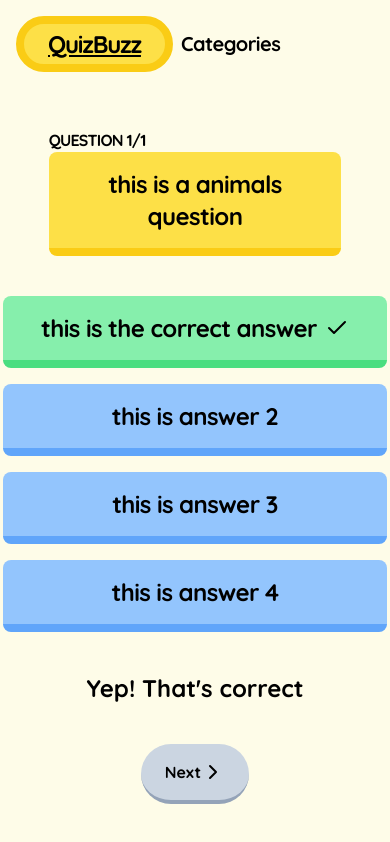
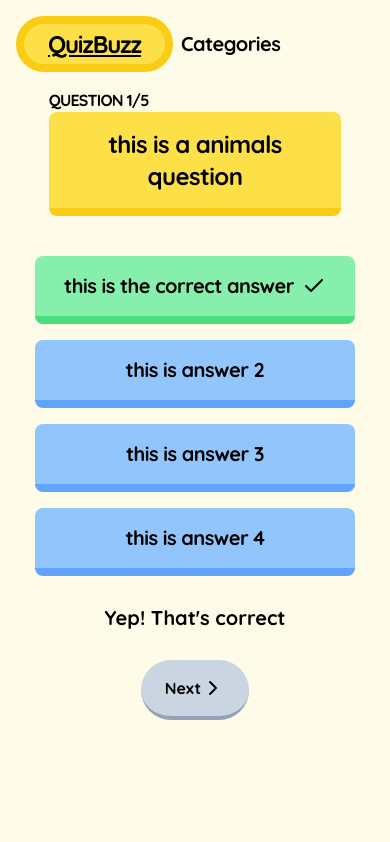
Before and after one commit to tomchaweb/quizbuzz, a Next.js app: page /categories/animals in a window 390 px wide. Both pictures are taken after a click on the element "this is the correct answer". Shown: the top 842 px of the page. Built offline with nearby package versions, Linux system fonts and the light colour scheme.

Commit message:
add more questions to data and add more responsiveness for mobile

```diff
--- a/src/app/categories/[category]/page.tsx
+++ b/src/app/categories/[category]/page.tsx
@@ -41,7 +41,7 @@ export default function Home({ params }: { params: categoryParams }) {
   // get current question
   useEffect(() => {
     setCurrentQuestion(filteredQuestions[questionNumber])
-  }, [currentQuestion, questionNumber, filteredQuestions])
+  }, [questionNumber])
 
   // randomise order of answers
   useEffect(() => {
@@ -82,7 +82,7 @@ export default function Home({ params }: { params: categoryParams }) {
   }
 
   return (
-    <main className="mt-10 h-[100vh]">
+    <main className="md:mt-10 h-[100vh]">
       <div className="w-fit mx-auto md:mt-20">
         <span className="font-bold uppercase tracking-tighter">Question {questionNumber + 1}/{filteredQuestions.length}</span>
         <Question questionText={currentQuestion.question} />
@@ -105,8 +105,8 @@ export default function Home({ params }: { params: categoryParams }) {
           )}
       </div>
       {guessedCorrect && questionAnswered
-        ? <div className="w-fit mx-auto mt-10 text-center text-2xl font-bold"><span>Yep! That&apos;s correct</span></div>
-        : questionAnswered && <div className="w-fit mx-auto mt-10 text-center text-2xl font-bold"><span>Wrong! The correct answer was {currentCorrectAnswer}</span></div>
+        ? <div className="w-fit mx-auto mt-5 p-2 text-center text-xl md:text-2xl font-bold"><span>Yep! That&apos;s correct</span></div>
+        : questionAnswered && <div className="w-fit mx-auto mt-5 p-2 text-center text-xl md:text-2xl font-bold"><span>Wrong! The correct answer was {currentCorrectAnswer}</span></div>
       }
       {questionAnswered && !quizEnded && <NextButton handleClick={() => {
         if (questionNumber < filteredQuestions.length - 1) {
@@ -117,9 +117,9 @@ export default function Home({ params }: { params: categoryParams }) {
         }
       }} />}
       {quizEnded &&
-        <div className="w-fit mx-auto mt-10 px-4 text-center flex flex-col gap-4 text-2xl font-bold">
-          <span>That&apos;s the Quiz! You got {Math.round(score / filteredQuestions.length * 100)}% correct</span>
-          <Link href="/categories" className="px-6 py-1 rounded-full border-green-400 border-4 bg-green-300">Play Again</Link>
+        <div className="w-fit mx-auto mt-5 px-4 text-center flex flex-col md:gap-4 text-2xl font-bold">
+          <span className="text-xl md:text-2xl">That&apos;s the Quiz! You got {Math.round(score / filteredQuestions.length * 100)}% correct</span>
+          <Link href="/categories" className="px-6 py-1 mt-2 rounded-full border-green-400 border-4 bg-green-300">Play Again</Link>
         </div>
       }
     </main>
--- a/src/app/layout.tsx
+++ b/src/app/layout.tsx
@@ -8,7 +8,7 @@ const inter = Inter({ subsets: ["latin"] });
 const quicksand = Quicksand({ subsets: ["latin"], display: "swap" })
 
 export const metadata: Metadata = {
-  title: "Create Next App",
+  title: "QuizBuzz",
   description: "Generated by create next app",
 };
 
--- a/src/components/Answer.tsx
+++ b/src/components/Answer.tsx
@@ -2,7 +2,7 @@
 
 export default function Answer({ answerText, handleClick }: { answerText: string, handleClick?: React.MouseEventHandler }) {
   return (
-    <div onClick={handleClick} className="answer w-96 p-4 text-center text-2xl font-bold tracking-tight bg-blue-300 rounded-lg border-blue-400 border-b-8 hover:bg-blue-400 hover:cursor-pointer transition-all">
+    <div onClick={handleClick} className="answer w-80 md:w-96 p-4 text-center text-xl md:text-2xl font-bold tracking-tight bg-blue-300 rounded-lg border-blue-400 border-b-8 hover:bg-blue-400 hover:cursor-pointer transition-all">
       <span>{answerText}</span>
     </div>
   )
--- a/src/components/CategoryBadge.tsx
+++ b/src/components/CategoryBadge.tsx
@@ -3,7 +3,7 @@ import Link from "next/link";
 export default function CategoryBadge({ icon, color, borderColor, category }: { icon: React.ReactNode, color: string, borderColor: string, category: string }) {
 
   return (
-    <Link href={`/categories/${category}`} className="p-2 flex flex-col gap-2 items-center">
+    <Link href={`/categories/${category}`} className="p-2 flex flex-col gap-2 items-center  hover:-translate-y-3 hover:scale-110 transition-all">
       <div className="flex items-center justify-center p-4 border-8 border-black rounded-full" style={{ backgroundColor: `${color}`, borderColor: `${borderColor}` }}>
         {icon}
       </div>
--- a/src/components/CorrectAnswer.tsx
+++ b/src/components/CorrectAnswer.tsx
@@ -2,7 +2,7 @@ import { Check } from "lucide-react"
 
 export default function CorrectAnswer({ answerText }: { answerText: string }) {
   return (
-    <div className="answer w-96 p-4 text-center text-2xl font-bold tracking-tight bg-green-300 rounded-lg border-green-400 border-b-8">
+    <div className="answer w-80 md:w-96 p-4 text-center text-xl md:text-2xl font-bold tracking-tight bg-green-300 rounded-lg border-green-400 border-b-8">
       <span className="flex justify-center items-center gap-2">{answerText}<Check /></span>
     </div>
   )
--- a/src/components/NextButton.tsx
+++ b/src/components/NextButton.tsx
@@ -4,7 +4,7 @@ import { ChevronRight } from "lucide-react"
 
 export default function NextButton({ handleClick }: { handleClick: React.MouseEventHandler }) {
   return (
-    <div className="w-fit mx-auto mt-10 flex items-center justify-center bg-slate-300 px-6 py-4 rounded-full hover:cursor-pointer hover:bg-slate-400 border-b-4 border-slate-400 transition-all" onClick={handleClick}>
+    <div className="w-fit mx-auto mt-5 flex items-center justify-center bg-slate-300 px-6 py-4 rounded-full hover:cursor-pointer hover:bg-slate-400 border-b-4 border-slate-400 transition-all" onClick={handleClick}>
       <span className="font-bold">Next</span>
       <button><ChevronRight /></button>
     </div>
--- a/src/components/WrongAnswer.tsx
+++ b/src/components/WrongAnswer.tsx
@@ -2,7 +2,7 @@ import { X } from "lucide-react"
 
 export default function WrongAnswer({ answerText }: { answerText: string }) {
   return (
-    <div className="answer w-96 p-4 text-center text-2xl font-bold tracking-tight bg-red-300 rounded-lg border-red-400 border-b-8">
+    <div className="answer w-80 md:w-96 p-4 text-center text-xl md:text-2xl font-bold tracking-tight bg-red-300 rounded-lg border-red-400 border-b-8">
       <span className="flex justify-center items-center gap-2">{answerText}<X /></span>
     </div>
   )
--- a/src/data.tsx
+++ b/src/data.tsx
@@ -24,6 +24,12 @@ export const questions = [
     otherAnswers: ["Dr. Malcolm Stevens", "Dr. Evan Malcolm", "Dr. Michael Ian"],
   },
   {
+    category: "movies",
+    question: "What is the highest grossing film of all time?",
+    correctAnswer: "Avatar",
+    otherAnswers: ["Avengers: Endgame", "Titanic", "Star Wars: The Force Awakens"],
+  },
+  {
     category: "television",
     question: "Which Game of Thrones star was nominated for an Emmy for every single season?",
     correctAnswer: "Peter Dinklage",
@@ -42,16 +48,100 @@ export const questions = [
     otherAnswers: ["Power Rangers", "Breaking Bad", "Seinfeld"],
   },
   {
+    category: "television",
+    question: "In the series SpongeBob Squarepants, what does Spongebob live in?",
+    correctAnswer: "A Pineapple",
+    otherAnswers: ["A Submarine", "A Rock", "A Mansion"],
+  },
+  {
+    category: "television",
+    question: "Which of these British TV series aired first?",
+    correctAnswer: "Blue Peter",
+    otherAnswers: ["Doctor Who", "Coronation Street", "Peaky Blinders"],
+  },
+  {
     category: "videogames",
-    question: "this is a games question",
-    correctAnswer: "this is the correct answer",
-    otherAnswers: ["this is answer 2", "this is answer 3", "this is answer 4"],
+    question: "In which series do you play as Geralt of Rivia?",
+    correctAnswer: "The Witcher",
+    otherAnswers: ["Elder Scrolls", "Call of Duty", "Baldur's Gate"],
+  },
+  {
+    category: "videogames",
+    question: "In the Super Mario series, Mario and Luigi have adversaries called what?",
+    correctAnswer: "Wario and Waluigi",
+    otherAnswers: ["Bario and Baluigi", "Dario and Daluigi", "Chas and Dave"],
+  },
+  {
+    category: "videogames",
+    question: "Advance, Light, Color, and Pocket are all variants of which system?",
+    correctAnswer: "GameBoy",
+    otherAnswers: ["DS", "Wii", "PlayStation"],
+  },
+  {
+    category: "videogames",
+    question: "Which of these is the oldest company?",
+    correctAnswer: "Nintendo",
+    otherAnswers: ["SEGA", "Atari", "Xbox"],
+  },
+  {
+    category: "videogames",
+    question: "Which series features protaganists John Marston and Arthur Morgan?",
+    correctAnswer: "Red Dead Redemption",
+    otherAnswers: ["Grand Theft Auto", "Medal of Honor", "Resident Evil"],
   },
   {
     category: "sport",
-    question: "this is a sport question",
-    correctAnswer: "this is the correct answer",
-    otherAnswers: ["this is answer 2", "this is answer 3", "this is answer 4"],
+    question: "What jersey number did Michael Jordan wear for the majority of his career?",
+    correctAnswer: "23",
+    otherAnswers: ["11", "7", "18"],
+  },
+  {
+    category: "sport",
+    question: "Who has won the most olympic medals?",
+    correctAnswer: "Michael Phelps",
+    otherAnswers: ["Simone Biles", "Usain Bolt", "Chris Hoy"],
+  },
+  {
+    category: "sport",
+    question: "Who has scored the most goals in their career?",
+    correctAnswer: "Cristiano Ronaldo",
+    otherAnswers: ["Lionel Messi", "Pele", "Will Grigg"],
+  },
+  {
+    category: "sport",
+    question: "Which colour is not on the olympic rings?",
+    correctAnswer: "Orange",
+    otherAnswers: ["Black", "Blue", "Green"],
+  },
+  {
+    category: "sport",
+    question: "What does WWE stand for?",
+    correctAnswer: "World Wrestling Entertainment",
+    otherAnswers: ["World Wrestling Enterprise", "Wide Wrestling Entertainment", "West Wrestling Entertainment"],
+  },
+  {
+    category: "history",
+    question: "How many wives did Henry VIII have?",
+    correctAnswer: "6",
+    otherAnswers: ["8", "4", "5"],
+  },
+  {
+    category: "history",
+    question: "What was the first animal to go to space?",
+    correctAnswer: "Fruit fly",
+    otherAnswers: ["Dog", "Chimpanzee", "Spider"],
+  },
+  {
+    category: "history",
+    question: "Who was the first president of the United States?",
+    correctAnswer: "George Washington",
+    otherAnswers: ["Abraham Lincoln", "Thomas Jefferson", "Franklin D. Roosevelt"],
+  },
+  {
+    category: "history",
+    question: "What country did Mary, Queen of Scots grow up?s",
+    correctAnswer: "France",
+    otherAnswers: ["Scotland", "England", "Spain"],
   },
   {
     category: "history",
@@ -65,4 +155,28 @@ export const questions = [
     correctAnswer: "this is the correct answer",
     otherAnswers: ["this is answer 2", "this is answer 3", "this is answer 4"],
   },
+  {
+    category: "animals",
+    question: "this is a animals question",
+    correctAnswer: "this is the correct answer",
+    otherAnswers: ["this is answer 2", "this is answer 3", "this is answer 4"],
+  },
+  {
+    category: "animals",
+    question: "this is a animals question",
+    correctAnswer: "this is the correct answer",
+    otherAnswers: ["this is answer 2", "this is answer 3", "this is answer 4"],
+  },
+  {
+    category: "animals",
+    question: "this is a animals question",
+    correctAnswer: "this is the correct answer",
+    otherAnswers: ["this is answer 2", "this is answer 3", "this is answer 4"],
+  },
+  {
+    category: "animals",
+    question: "this is a animals question",
+    correctAnswer: "this is the correct answer",
+    otherAnswers: ["this is answer 2", "this is answer 3", "this is answer 4"],
+  },
 ]
```
